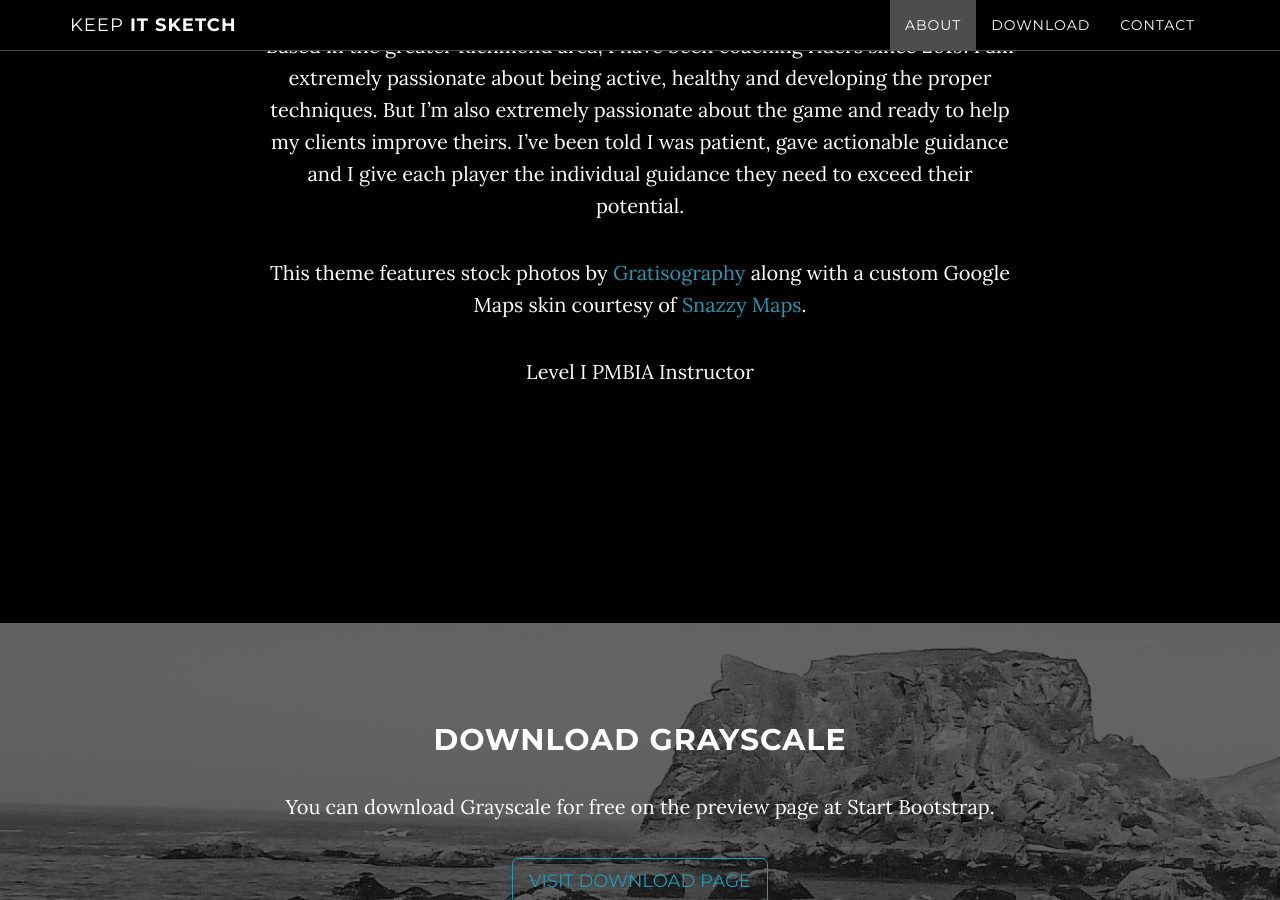
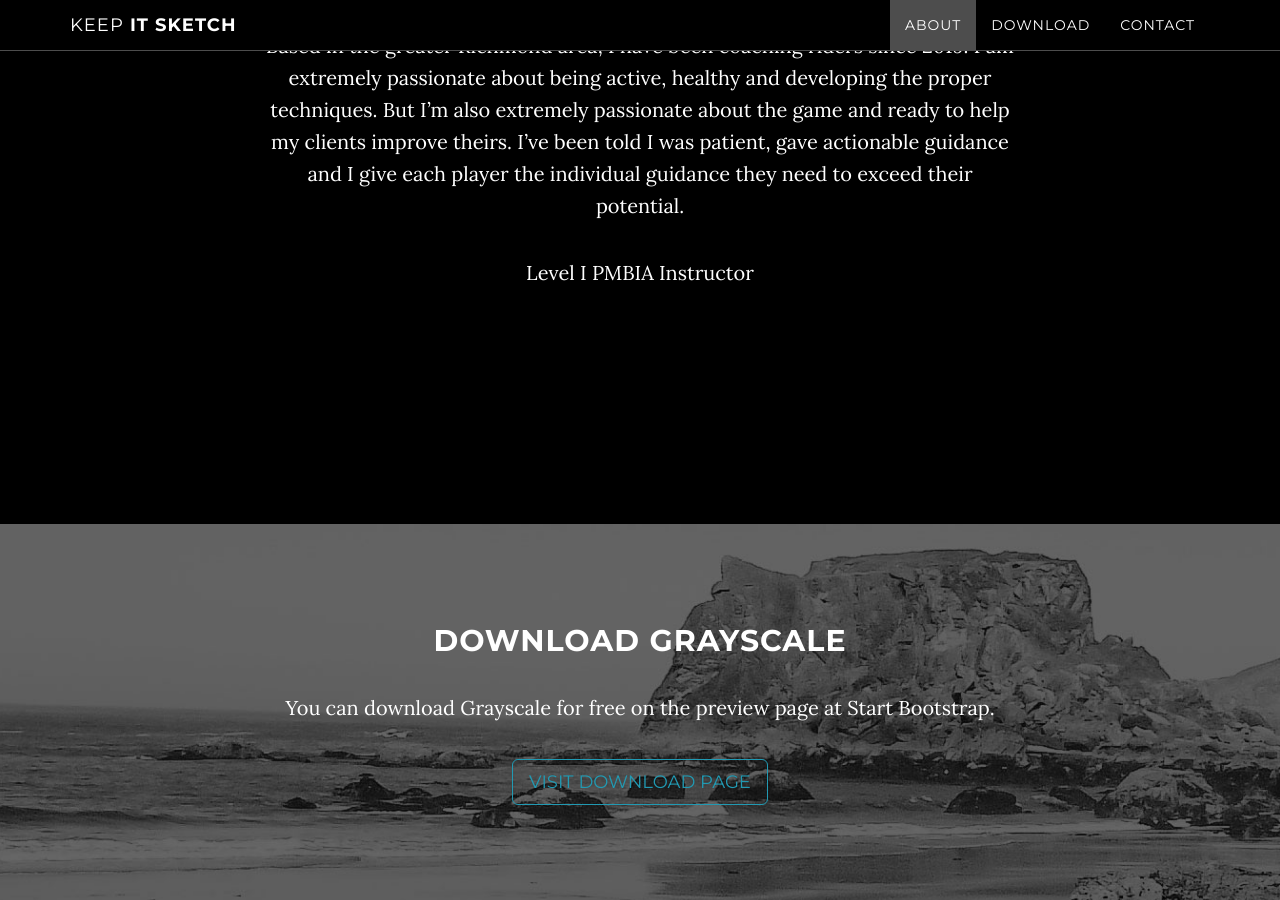
Before and after one commit to SketchMTB/sketchmtb.github.io, a Jekyll site: the page built from index.html, in a window 1280 px wide and 900 px high, scrolled down 1461 px. Built offline with Jekyll 4.4.1, drawn with Linux system fonts in a browser that asks for light colours.

Commit message:
(update) change about

```diff
--- a/_includes/about.html
+++ b/_includes/about.html
@@ -5,7 +5,6 @@
                 <h2>A BIT ABOUT ME</h2>
                 <p>As a baseball lifer, playing for a time at Virginia State University and continuing on competitive adult teams in Virginia. But a series of injuries precipitated a close to that career. Due to a freak accident in 2014 baseball just wasn't the same anymore. I was introduced to mountain biking late 2015. That quickly elevated to racing downhill in 2016. After racing the past five years, I became super passionate; which, led to a number of opportunities to become an ambassador of the sport. Since then I've decided to become a certified professional MTB instructor. I want to help others enjoy the trail just as much as I do and as safe a possible.</p>
                 <p>Based in the greater Richmond area, I have been coaching riders since 2019. I am extremely passionate about being active, healthy and developing the proper techniques. But I’m also extremely passionate about the game and ready to help my clients improve theirs. I’ve been told I was patient, gave actionable guidance and I give each player the individual guidance they need to exceed their potential.</p>
-                <p>This theme features stock photos by <a href="http://gratisography.com/">Gratisography</a> along with a custom Google Maps skin courtesy of <a href="http://snazzymaps.com/">Snazzy Maps</a>.</p>
                 <p>Level I PMBIA Instructor</p>
             </div>
         </div>
```
